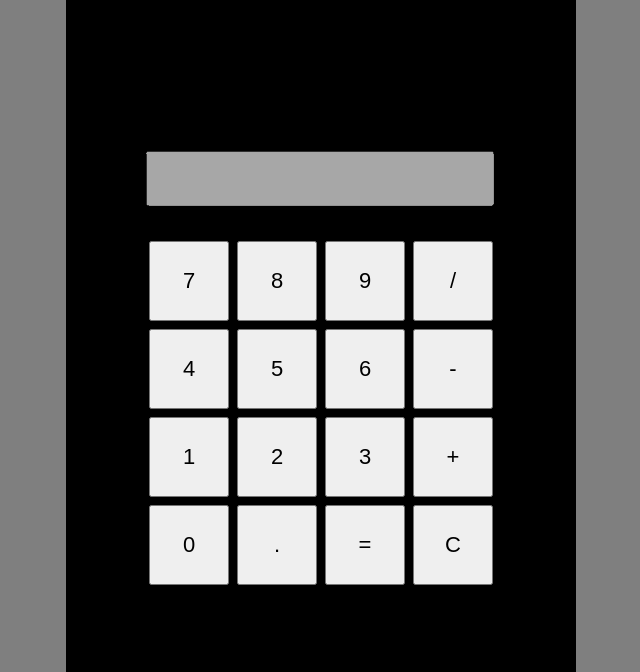
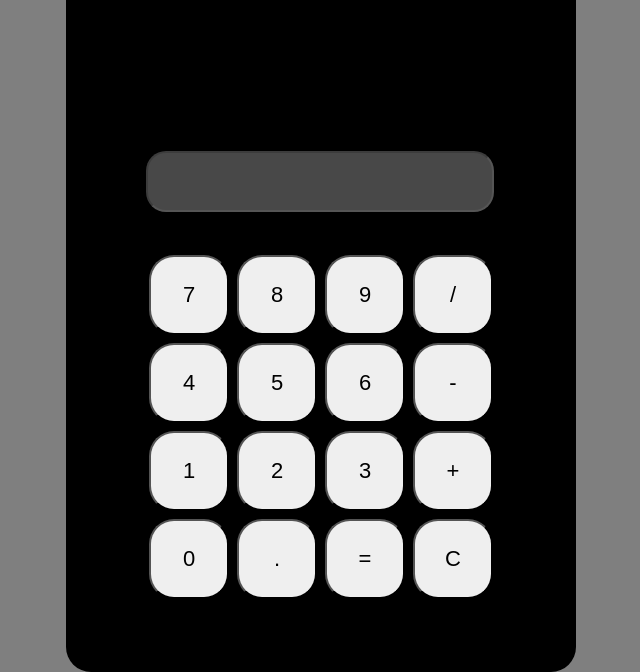
Before and after one commit to Mirlan87/calkulator.com, a plain HTML site: page index.html in a window 1280 px wide. Shown: the part 128-800 px from the top of the page, without its empty margins (319-959 px from the left). Drawn offline with Linux system fonts and the light colour scheme.

Commit message:
Add files via upload

```diff
--- a/style.css
+++ b/style.css
@@ -21,14 +21,16 @@ input[type="button"] {
     height: 80px;
     font-size: 22px;
     margin: 3px 3px 3px 3px;
+    border-radius: 25px;
   }
 
   #display{
     width: 348px;
-    height: 55px;
+    height: 61px;
     font-size: 25px;
     color: black;
-    margin-bottom: 30px;
+    margin-bottom: 38px;
+    border-radius: 20px;
   }
 
   #calkut{
@@ -37,6 +39,7 @@ input[type="button"] {
     background-color: black;
     margin: 0 auto;
     margin-top: 50px;
+    border-radius: 25px;
   }
 
   table{
```
